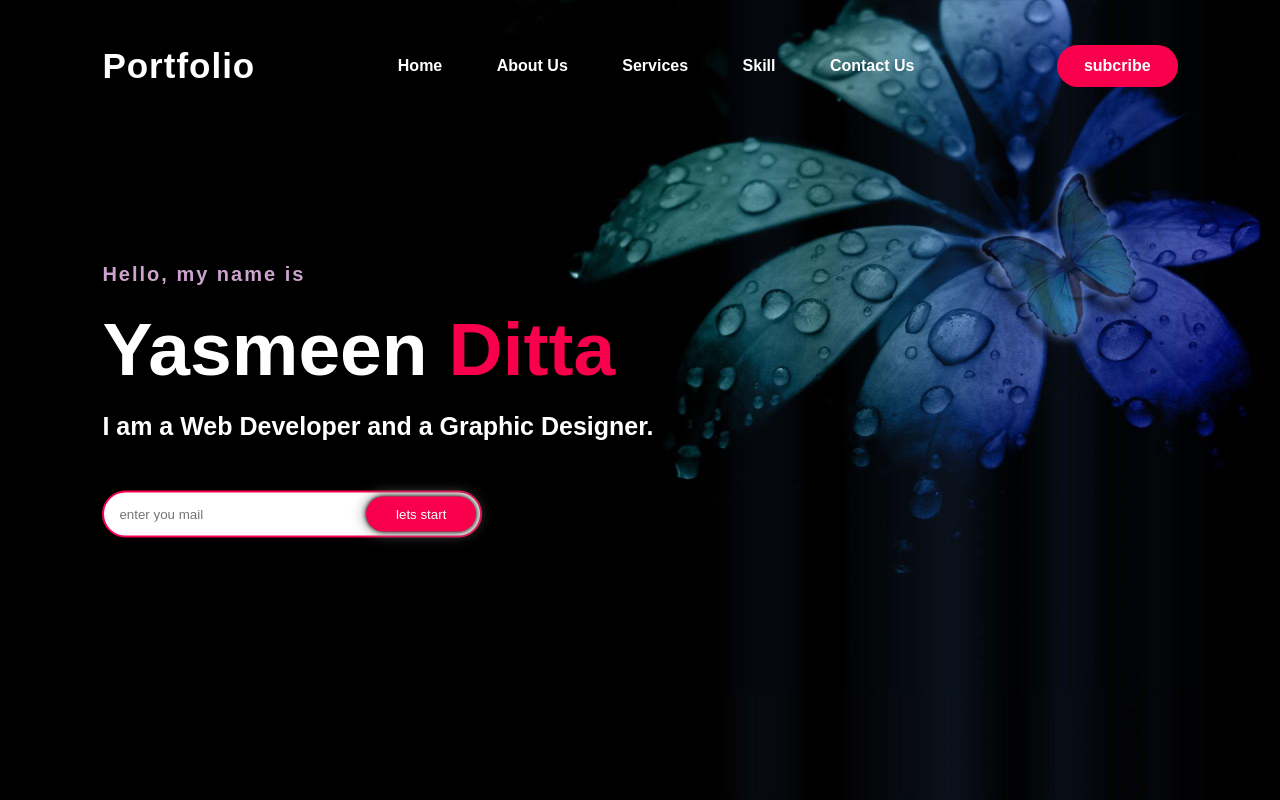
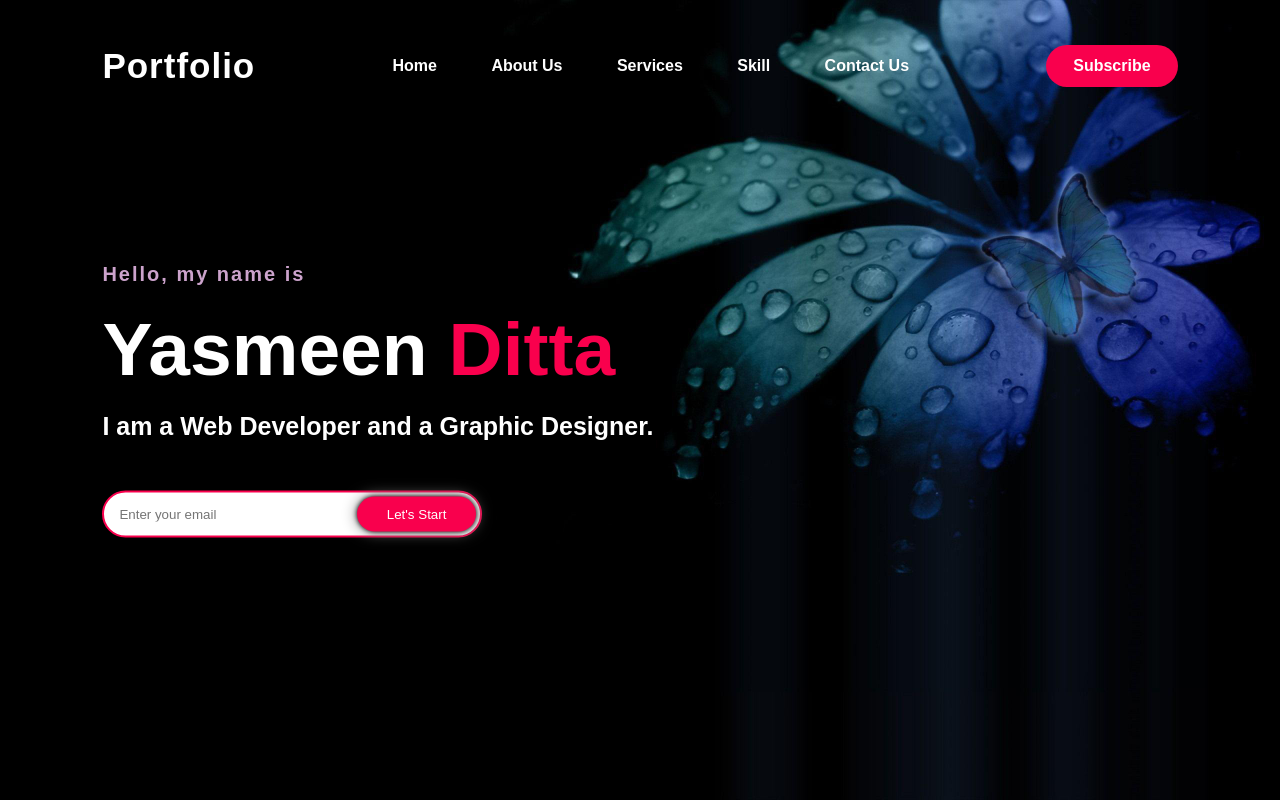
Before and after one commit to yasditta/My-Portfolio-Website, a plain HTML site: page index.html in a window 1280 px wide. Shown: the top 800 px of the page. Drawn offline with Linux system fonts and the light colour scheme.

Commit message:
Update index.html

```diff
--- a/index.html
+++ b/index.html
@@ -24,7 +24,7 @@
         <li><a href="#">skill</a></li>
         <li><a href="#">contact us</a></li>
       </ul>
-      <a href="#" class="btn">subcribe</a>
+      <a href="#" class="btn">Subscribe</a>
     </nav>
     <div class="content">
       <h4>Hello, my name is</h4>
@@ -32,8 +32,8 @@
       <h3>I am a Web Developer and a Graphic Designer.</h3>
       <div class="newsletter">
         <form>
-          <input type="email" name="email" id="mail" placeholder="enter you mail" />
-          <input type="submit" value="lets start" name="submit" />
+          <input type="email" name="email" id="mail" placeholder="Enter your email" />
+          <input type="submit" value="Let's Start" name="submit" />
         </form>
       </div>
     </div>
```
